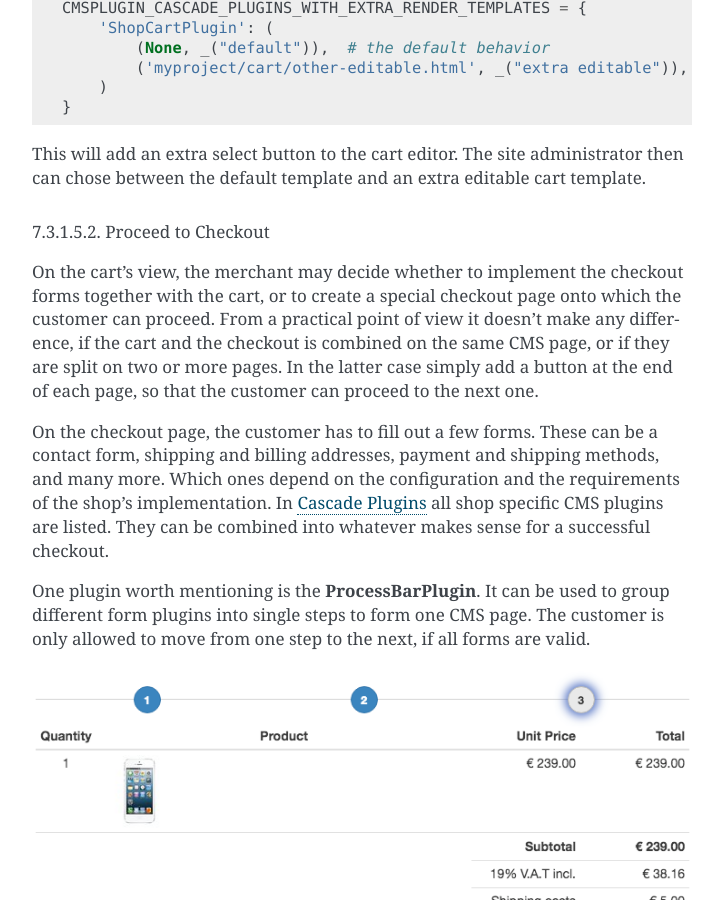
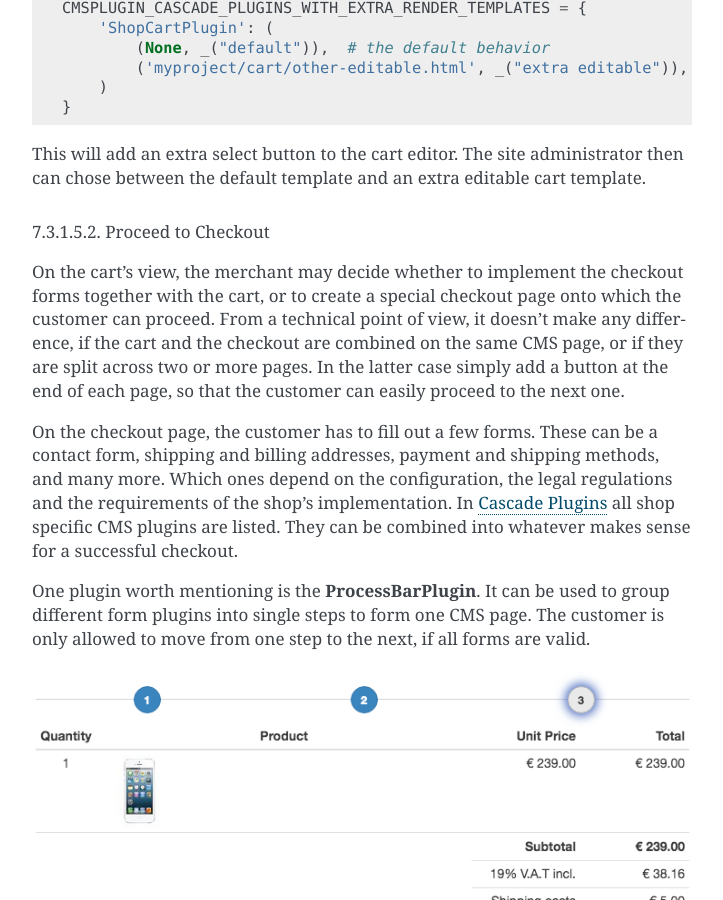
Before and after one commit to joker-softdev/django_shop, a Sphinx documentation site: the page built from docs/reference/cart-checkout.rst, in a window 1280 px wide and 900 px high, scrolled down 5530 px. Shown: the whole window, without its empty margins (388-1111 px from the left). Built offline with Sphinx 7.4.7, drawn with Linux system fonts in a browser that asks for light colours.

Commit message:
updated docs

```diff
--- a/docs/reference/cart-checkout.rst
+++ b/docs/reference/cart-checkout.rst
@@ -234,16 +234,16 @@ Proceed to Checkout
 ...................
 
 On the cart's view, the merchant may decide whether to implement the checkout forms together with
-the cart, or to create a special checkout page onto which the customer can proceed. From a practical
-point of view it doesn't make any difference, if the cart and the checkout is combined on the same
-CMS page, or if they are split on two or more pages. In the latter case simply add a button at the
-end of each page, so that the customer can proceed to the next one.
+the cart, or to create a special checkout page onto which the customer can proceed. From a technical
+point of view, it doesn't make any difference, if the cart and the checkout are combined on the same
+CMS page, or if they are split across two or more pages. In the latter case simply add a button at
+the end of each page, so that the customer can easily proceed to the next one.
 
 On the checkout page, the customer has to fill out a few forms. These can be a contact form,
 shipping and billing addresses, payment and shipping methods, and many more. Which ones depend on
-the configuration and the requirements of the shop's implementation. In :ref:`cascade-plugins`
-all shop specific CMS plugins are listed. They can be combined into whatever makes sense for a
-successful checkout.
+the configuration, the legal regulations and the requirements of the shop's implementation. In
+:ref:`cascade-plugins` all shop specific CMS plugins are listed. They can be combined into whatever
+makes sense for a successful checkout.
 
 One plugin worth mentioning is the **ProcessBarPlugin**. It can be used to group different form
 plugins into single steps to form one CMS page. The customer is only allowed to move from one step
--- a/docs/reference/search.rst
+++ b/docs/reference/search.rst
@@ -280,7 +280,7 @@ As **Application**, select "*Search*". This selects the apphook we created in th
 
 Then save the page, change into **Structure** mode and locate the Main Content Container. Add
 a container with a Row and Column. As the child of this column chose the **Search Results** plugin
- from section **Shop**.
+from section **Shop**.
 
 Finally publish the page and enter some text into the search field. It should render a list of
 found products.
--- a/docs/reference/serializers.rst
+++ b/docs/reference/serializers.rst
@@ -217,8 +217,8 @@ the expected results. In our myshop example this may look like:
 .. |rest-search-results| image:: /_static/rest-search-results.png
 
 
-Note
-----
+Final Note
+==========
 
 In previous versions of **djangoSHOP**, these kinds of controller implementations had to be
 implemented by customized Django View classes. This programming pattern led to bloated code,
```
Also changed, not shown: docs/reference/catalog.rst (+16 -1 lines).
